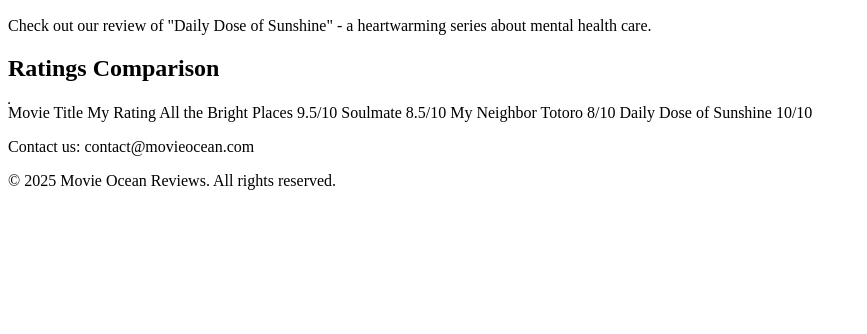
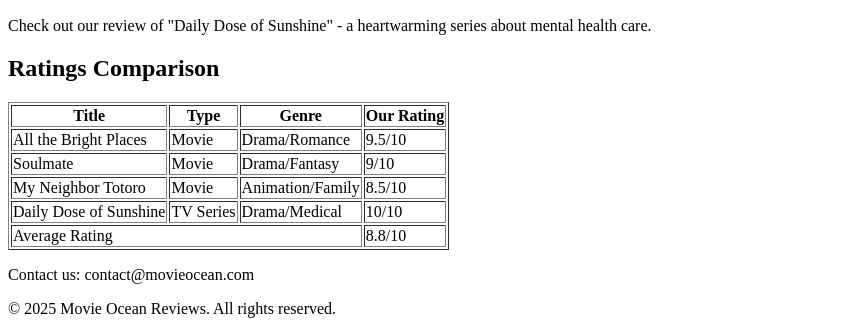
Before and after one commit to oh-hani123/movie-ocean-website, a plain HTML site: page index.html in a window 1280 px wide. Shown: the part 661-995 px from the top of the page, without its empty margins (0-867 px from the left). Before the commit the page ends 867 px from the top, so only its background shows below. Drawn offline with Linux system fonts and the light colour scheme.

```diff
--- a/index.html
+++ b/index.html
@@ -40,27 +40,41 @@
 <section>
         <h2>Ratings Comparison</h2>
         <table border="1">
-
-</table><tr>
-        <th>Movie Title</th>
-        <th>My Rating</th>
+            <tr>
+                <th>Title</th>
+                <th>Type</th>
+                <th>Genre</th>
+                <th>Our Rating</th>
             </tr>
             <tr>
                 <td>All the Bright Places</td>
+                <td>Movie</td>
+                <td>Drama/Romance</td>
                 <td>9.5/10</td>
             </tr>
             <tr>
                 <td>Soulmate</td>
+                <td>Movie</td>
+                <td>Drama/Fantasy</td>
+                <td>9/10</td>
+            </tr>
+            <tr>
+                <td>My Neighbor Totoro</td>
+                <td>Movie</td>
+                <td>Animation/Family</td>
                 <td>8.5/10</td>
             </tr>
             <tr>
-        <td>My Neighbor Totoro</td>
-        <td>8/10</td>
+                <td>Daily Dose of Sunshine</td>
+                <td>TV Series</td>
+                <td>Drama/Medical</td>
+                <td>10/10</td>
             </tr>
             <tr>
-        <td>Daily Dose of Sunshine</td>
-        <td>10/10</td>
+                <td colspan="3">Average Rating</td>
+                <td>8.8/10</td>
             </tr>
+        </table>
     </section>
 
     <footer>
```
Lines whose indentation alone changed are shown as unchanged.
